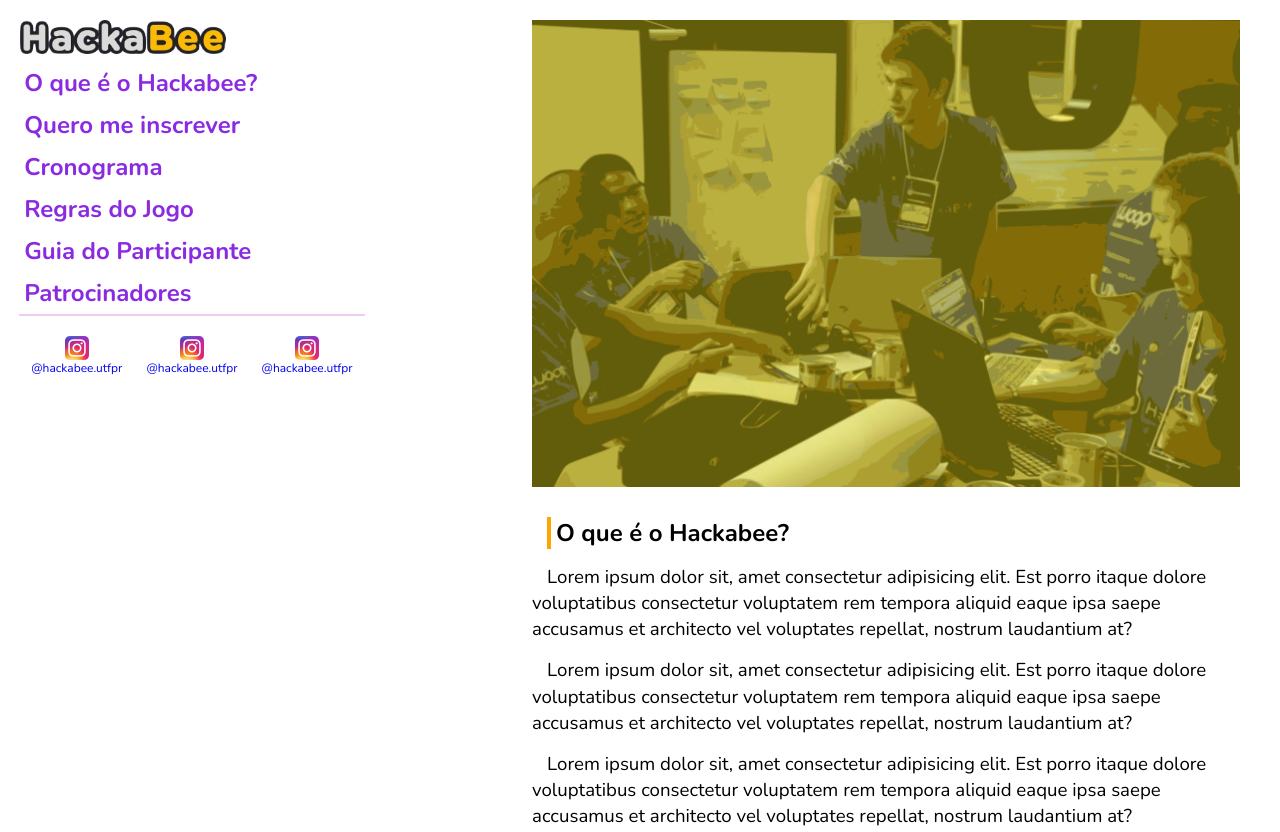
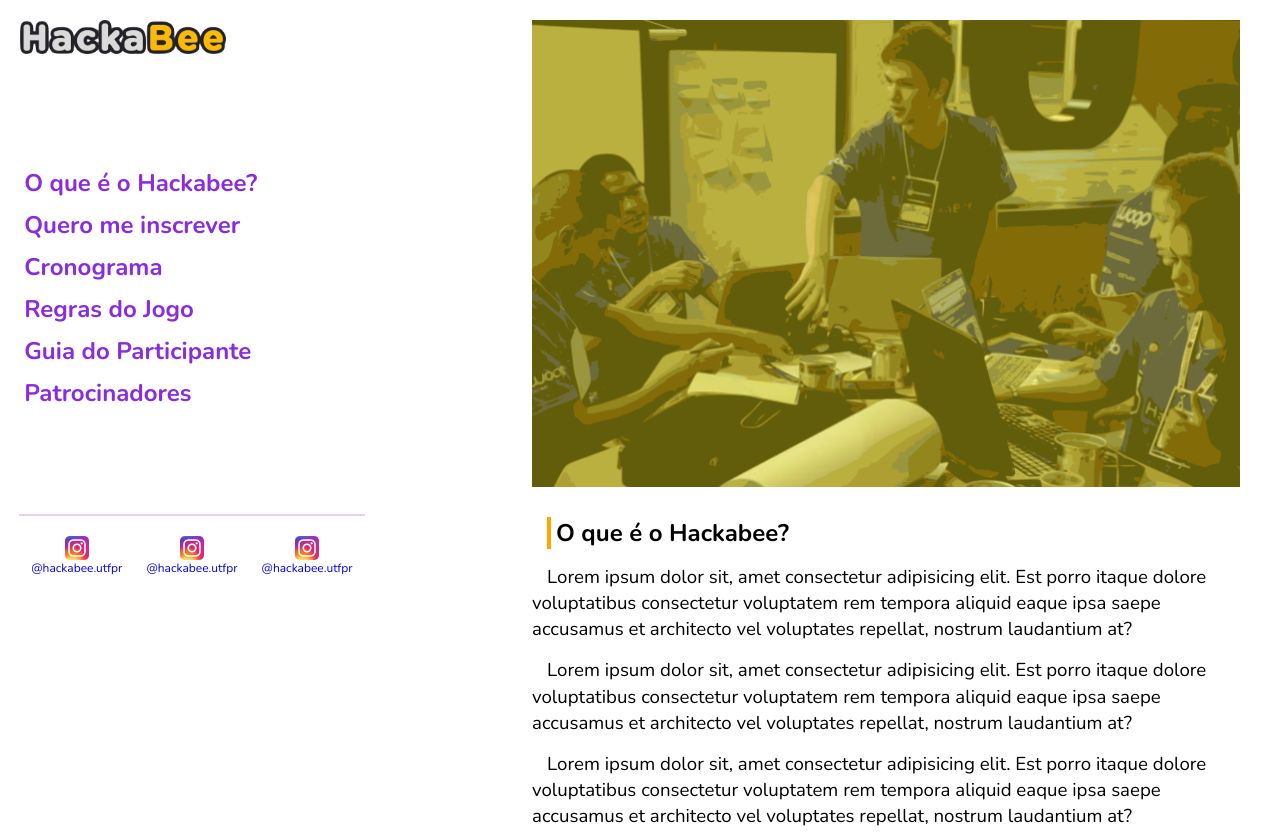
Before and after one commit to MatheusPSantos/hackabee-site, a plain HTML site: page index.html in a window 1280 px wide. Shown: the top 832 px of the page. Drawn offline with nearby package versions, Linux system fonts and the light colour scheme.

Commit message:
update index css

```diff
--- a/index.css
+++ b/index.css
@@ -31,7 +31,7 @@ body {
   display: flex;
   flex-direction: column;
   width: 90%;
-  margin: auto;
+  margin: 100px auto;
 }
 
 .links nav a {
```
